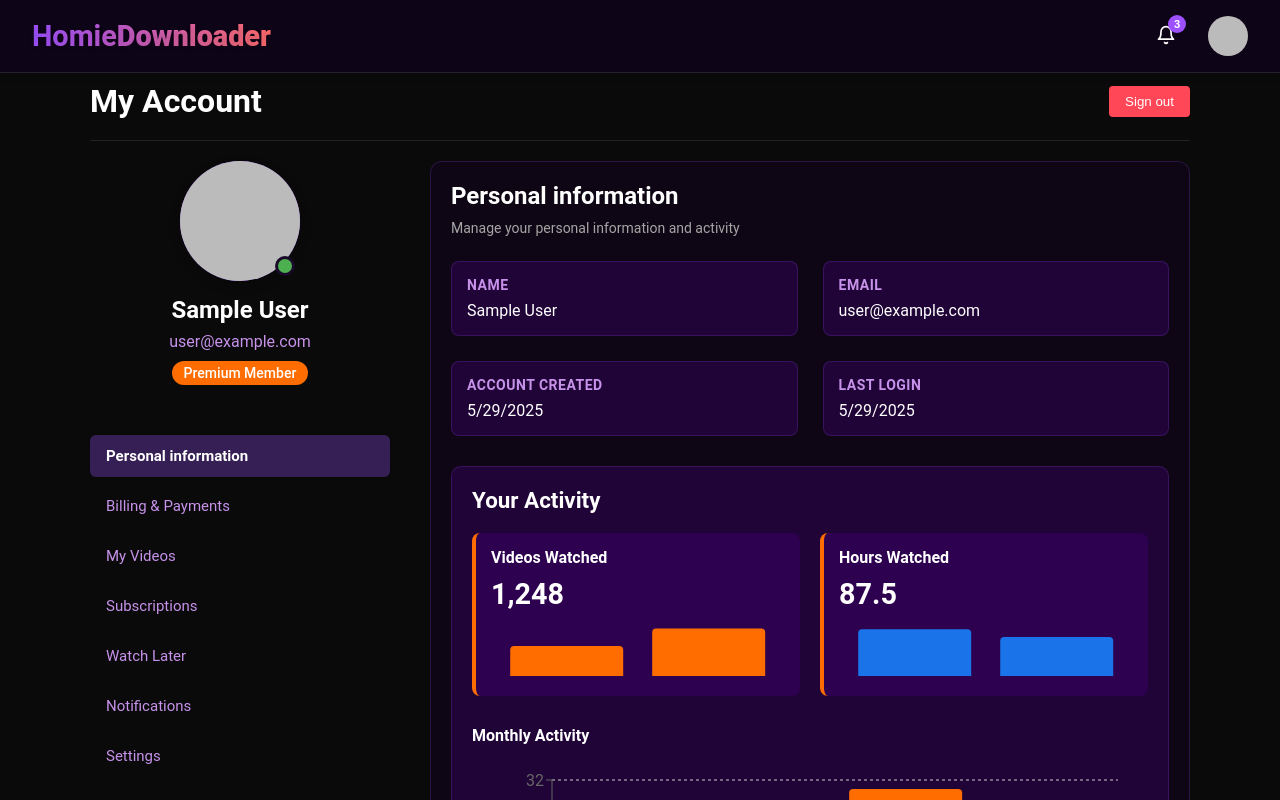
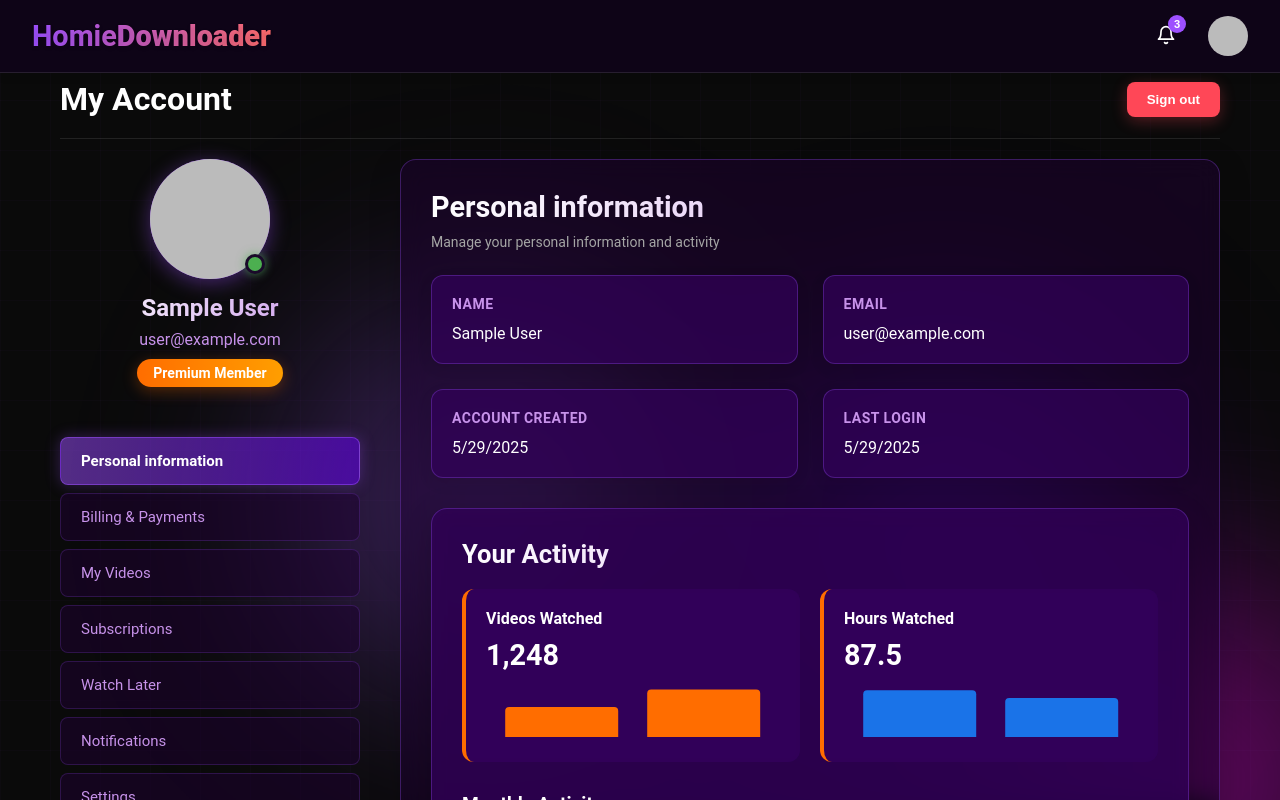
Before and after one commit to De-Light-n/HOMIE-Downloader, a React (Create React App) app in the folder homie-downloader/: page /account in a window 1280 px wide. Shown: the top 800 px of the page. Built offline with nearby package versions, Linux system fonts and the light colour scheme; no server answers; sample sign-in values are in the browser's storage.

Commit message:
ACOUNT OBNOVA

```diff
--- a/homie-downloader/src/Pages/AccountPage/AccountPage.css
+++ b/homie-downloader/src/Pages/AccountPage/AccountPage.css
@@ -1,9 +1,78 @@
+/* AccountPage.css */
 .account-page-container {
   max-width: 1200px;
-  margin: 2rem auto;
-  padding: 50px;
+  margin: 0 auto;
+  padding: 80px 20px;
   font-family: 'Roboto', sans-serif;
   color: #ffffff;
+  position: relative;
+  min-height: 100vh;
+}
+
+/* Неоновий фон (такий самий як на Home) */
+.account-background {
+  position: fixed;
+  top: 0;
+  left: 0;
+  width: 100%;
+  height: 100%;
+  z-index: 0;
+  overflow: hidden;
+}
+
+/* Ефекти світіння */
+.glow-effect {
+  position: absolute;
+  width: 600px;
+  height: 600px;
+  border-radius: 50%;
+  filter: blur(70px);
+  opacity: 0.4;
+  animation: float 25s infinite linear;
+  mix-blend-mode: screen;
+}
+
+.purple-glow {
+  background: radial-gradient(circle, #9d50ff, transparent 70%);
+  top: 20%;
+  left: 10%;
+  animation-duration: 20s;
+}
+
+.pink-glow {
+  background: radial-gradient(circle, #ff00ff, transparent 70%);
+  top: 60%;
+  left: 70%;
+  animation-duration: 25s;
+  animation-delay: 8s;
+}
+
+.blue-glow {
+  background: radial-gradient(circle, #6a00ff, transparent 70%);
+  top: 30%;
+  left: 50%;
+  animation-duration: 18s;
+  animation-delay: 15s;
+}
+
+/* Сітка поверх фону */
+.grid-overlay {
+  position: absolute;
+  top: 0;
+  left: 0;
+  width: 100%;
+  height: 100%;
+  background-image:
+          linear-gradient(rgba(157, 80, 255, 0.05) 1px, transparent 1px),
+          linear-gradient(90deg, rgba(157, 80, 255, 0.05) 1px, transparent 1px);
+  background-size: 50px 50px;
+  opacity: 0.5;
+}
+
+/* Основний контент */
+.account-content-wrapper {
+  position: relative;
+  z-index: 2;
 }
 
 .account-header {
@@ -11,20 +80,26 @@
   justify-content: space-between;
   align-items: center;
   margin-bottom: 20px;
+  position: relative;
 }
 
 .sign-out-btn {
   background-color: #ff4757;
   color: white;
   border: none;
-  padding: 8px 16px;
-  border-radius: 4px;
+  padding: 10px 20px;
+  border-radius: 8px;
   cursor: pointer;
   transition: all 0.3s;
+  font-weight: 600;
+  box-shadow: 0 4px 15px rgba(255, 71, 87, 0.3);
+  z-index: 3;
 }
 
 .sign-out-btn:hover {
   background-color: #ff6b6b;
+  transform: translateY(-2px);
+  box-shadow: 0 6px 20px rgba(255, 71, 87, 0.4);
 }
 
 .divider {
@@ -36,6 +111,8 @@
 .account-content {
   display: flex;
   gap: 40px;
+  position: relative;
+  z-index: 2;
 }
 
 .left-column {
@@ -73,10 +150,15 @@
   align-items: center;
   justify-content: center;
   overflow: hidden;
-  box-shadow: 0 4px 12px rgba(0, 0, 0, 0.2);
+  box-shadow: 0 4px 20px rgba(157, 80, 255, 0.4);
   color: white;
   font-size: 48px;
   font-weight: bold;
+  transition: transform 0.3s ease;
+}
+
+.avatar-placeholder:hover {
+  transform: scale(1.05);
 }
 
 .avatar-placeholder img {
@@ -94,6 +176,7 @@
   border-radius: 50%;
   background-color: #4caf50;
   border: 3px solid #1a0a2a;
+  box-shadow: 0 0 10px rgba(76, 175, 80, 0.7);
 }
 
 .avatar-info {
@@ -106,6 +189,10 @@
   font-size: 24px;
   font-weight: 600;
   color: #ffffff;
+  background: linear-gradient(90deg, #ffffff, #c792ea);
+  -webkit-background-clip: text;
+  background-clip: text;
+  -webkit-text-fill-color: transparent;
 }
 
 .user-email {
@@ -116,13 +203,14 @@
 
 .user-status-label {
   margin-top: 10px;
-  padding: 4px 12px;
-  background-color: #ff6d00;
+  padding: 6px 16px;
+  background: linear-gradient(90deg, #ff6d00, #ff9e00);
   color: white;
   border-radius: 20px;
   font-size: 14px;
-  font-weight: 500;
+  font-weight: 600;
   display: inline-block;
+  box-shadow: 0 4px 15px rgba(255, 109, 0, 0.3);
 }
 
 .account-nav {
@@ -139,35 +227,50 @@
 }
 
 .account-nav li {
-  padding: 12px 16px;
+  padding: 14px 20px;
   cursor: pointer;
-  border-radius: 6px;
+  border-radius: 8px;
   font-size: 15px;
   transition: all 0.2s ease;
   color: #c792ea;
+  background: rgba(30, 0, 50, 0.5);
+  border: 1px solid rgba(157, 80, 255, 0.2);
 }
 
 .account-nav li:hover {
-  background-color: rgba(157, 80, 255, 0.2);
+  background: rgba(157, 80, 255, 0.3);
+  transform: translateX(5px);
 }
 
 .account-nav li.active {
-  background-color: rgba(157, 80, 255, 0.3);
+  background: linear-gradient(90deg, rgba(157, 80, 255, 0.5), rgba(106, 0, 255, 0.5));
   color: #ffffff;
   font-weight: 600;
+  border: 1px solid rgba(157, 80, 255, 0.5);
+  box-shadow: 0 0 15px rgba(157, 80, 255, 0.3);
 }
 
 .details-section {
   flex: 2;
-  padding: 20px;
-  background-color: rgba(30, 0, 50, 0.3);
-  border-radius: 12px;
-  backdrop-filter: blur(10px);
-  border: 1px solid rgba(157, 80, 255, 0.2);
+  padding: 30px;
+  background-color: rgba(30, 0, 50, 0.5);
+  border-radius: 16px;
+  backdrop-filter: blur(12px);
+  border: 1px solid rgba(157, 80, 255, 0.3);
+  box-shadow: 0 8px 32px rgba(0, 0, 0, 0.2);
 }
 
 .details-header {
   margin-bottom: 25px;
+}
+
+.details-header h2 {
+  font-size: 1.8rem;
+  margin-bottom: 0.5rem;
+  background: linear-gradient(90deg, #ffffff, #c792ea);
+  -webkit-background-clip: text;
+  background-clip: text;
+  -webkit-text-fill-color: transparent;
 }
 
 .section-description {
@@ -183,24 +286,25 @@
 }
 
 .detail-item {
-  background-color: rgba(50, 0, 90, 0.5);
-  border: 1px solid rgba(157, 80, 255, 0.2);
-  padding: 15px;
-  border-radius: 8px;
-  box-shadow: 0 2px 4px rgba(0, 0, 0, 0.1);
+  background-color: rgba(50, 0, 90, 0.7);
+  border: 1px solid rgba(157, 80, 255, 0.3);
+  padding: 20px;
+  border-radius: 12px;
+  box-shadow: 0 4px 15px rgba(0, 0, 0, 0.1);
   transition: all 0.3s;
 }
 
 .detail-item:hover {
-  transform: translateY(-3px);
-  box-shadow: 0 4px 8px rgba(0, 0, 0, 0.2);
+  transform: translateY(-5px);
+  box-shadow: 0 8px 25px rgba(157, 80, 255, 0.3);
+  border-color: rgba(157, 80, 255, 0.5);
 }
 
 .detail-item-header {
   display: flex;
   justify-content: space-between;
   align-items: center;
-  margin-bottom: 8px;
+  margin-bottom: 12px;
 }
 
 .detail-item h4 {
@@ -235,17 +339,22 @@
 }
 
 .stats-section {
-  padding: 20px;
-  background: rgba(50, 0, 90, 0.5);
-  border-radius: 10px;
-  box-shadow: 0 2px 10px rgba(0, 0, 0, 0.1);
-  border: 1px solid rgba(157, 80, 255, 0.2);
+  padding: 30px;
+  background: rgba(50, 0, 90, 0.7);
+  border-radius: 16px;
+  box-shadow: 0 8px 32px rgba(0, 0, 0, 0.2);
+  border: 1px solid rgba(157, 80, 255, 0.3);
+  backdrop-filter: blur(10px);
 }
 
 .stats-title {
   margin-bottom: 20px;
   color: #ffffff;
-  font-size: 1.4rem;
+  font-size: 1.6rem;
+  background: linear-gradient(90deg, #ffffff, #c792ea);
+  -webkit-background-clip: text;
+  background-clip: text;
+  -webkit-text-fill-color: transparent;
 }
 
 .stats-cards {
@@ -256,17 +365,18 @@
 
 .stat-card {
   flex: 1;
-  padding: 15px;
-  background: rgba(50, 0, 90, 0.7);
-  border-radius: 8px;
+  padding: 20px;
+  background: rgba(50, 0, 90, 0.9);
+  border-radius: 12px;
   border-left: 4px solid #ff6d00;
   color: white;
   transition: all 0.3s;
+  backdrop-filter: blur(5px);
 }
 
 .stat-card:hover {
-  transform: translateY(-3px);
-  box-shadow: 0 4px 8px rgba(0, 0, 0, 0.2);
+  transform: translateY(-5px);
+  box-shadow: 0 8px 25px rgba(255, 109, 0, 0.3);
 }
 
 .stat-value {
@@ -287,11 +397,22 @@
 
 .monthly-chart-container h4 {
   color: #ffffff;
+  margin-bottom: 15px;
+  font-size: 1.2rem;
 }
 
 .chart-wrapper {
   margin-top: 15px;
-  height: 200px;
+  height: 250px;
+}
+
+/* Анімація руху фону */
+@keyframes float {
+  0% { transform: translate(0, 0) rotate(0deg); }
+  25% { transform: translate(50px, 50px) rotate(90deg); }
+  50% { transform: translate(100px, -30px) rotate(180deg); }
+  75% { transform: translate(-50px, 70px) rotate(270deg); }
+  100% { transform: translate(0, 0) rotate(360deg); }
 }
 
 @media (max-width: 768px) {
@@ -311,4 +432,41 @@
   .stats-cards {
     flex-direction: column;
   }
+
+  .account-page-container {
+    padding: 30px 15px;
+  }
+
+  .details-section {
+    padding: 20px;
+  }
+
+  .stats-section {
+    padding: 20px;
+  }
 }
+
+@media (max-width: 480px) {
+  .account-header {
+    flex-direction: column;
+    gap: 15px;
+    align-items: flex-start;
+  }
+
+  .sign-out-btn {
+    width: 100%;
+  }
+
+  .avatar-container {
+    width: 100px;
+    height: 100px;
+  }
+
+  .user-name {
+    font-size: 20px;
+  }
+
+  .user-email {
+    font-size: 14px;
+  }
+}
--- a/homie-downloader/src/Pages/AccountPage/AccountPage.js
+++ b/homie-downloader/src/Pages/AccountPage/AccountPage.js
@@ -44,6 +44,16 @@
 
   return (
       <div className="account-page-container">
+        {/* Неоновий фон */}
+        <div className="account-background">
+          <div className="glow-effect purple-glow"></div>
+          <div className="glow-effect pink-glow"></div>
+          <div className="glow-effect blue-glow"></div>
+          <div className="grid-overlay"></div>
+        </div>
+
+        {/* Основний контент */}
+        <div className="account-content-wrapper">
           <header className="account-header">
             <h1>My Account</h1>
             <button className="sign-out-btn" onClick={handleSignOut}>
@@ -204,6 +214,7 @@
             </section>
           </div>
         </div>
+      </div>
   );
 };
 
```
Lines whose indentation alone changed are shown as unchanged.
